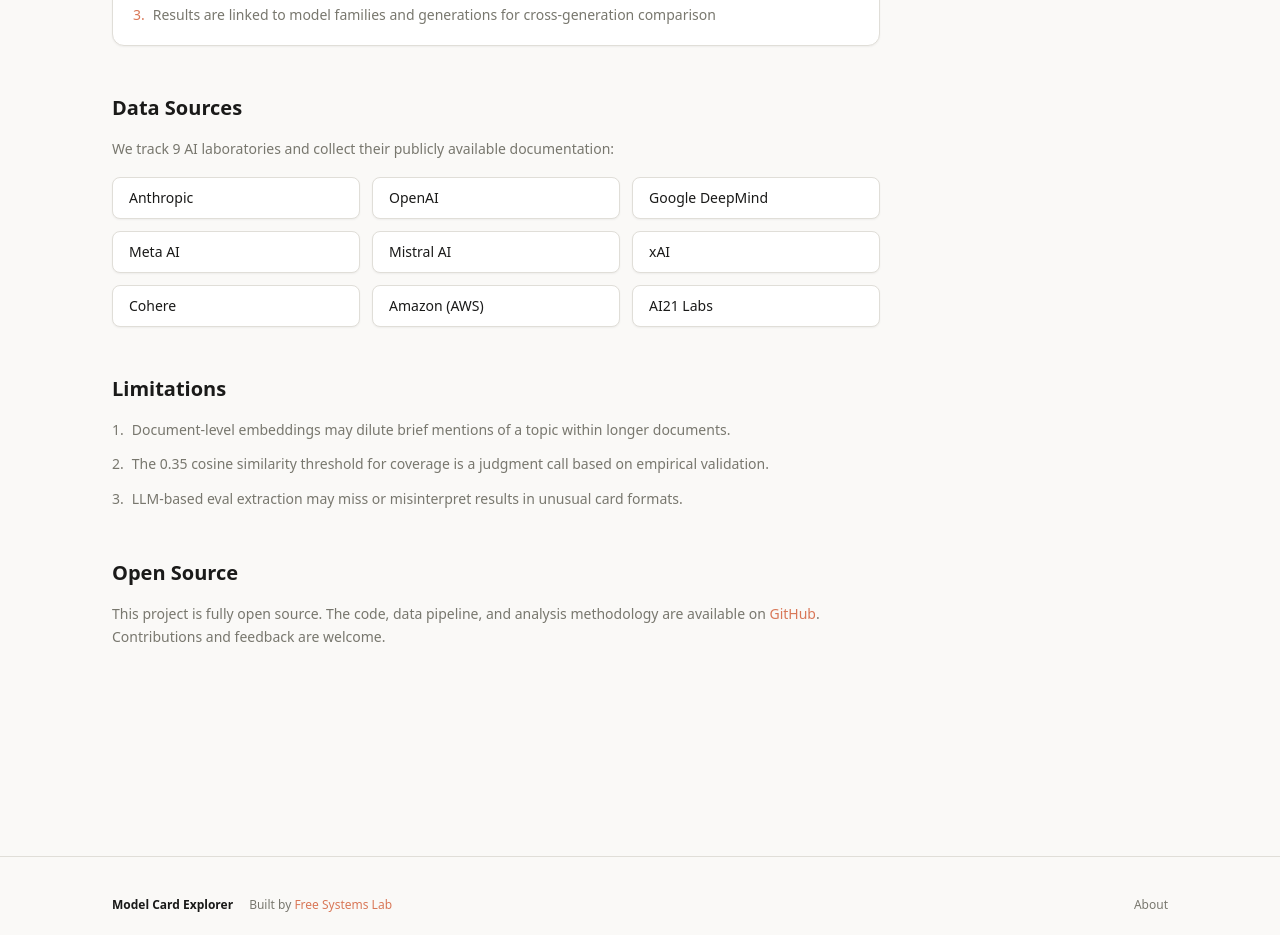
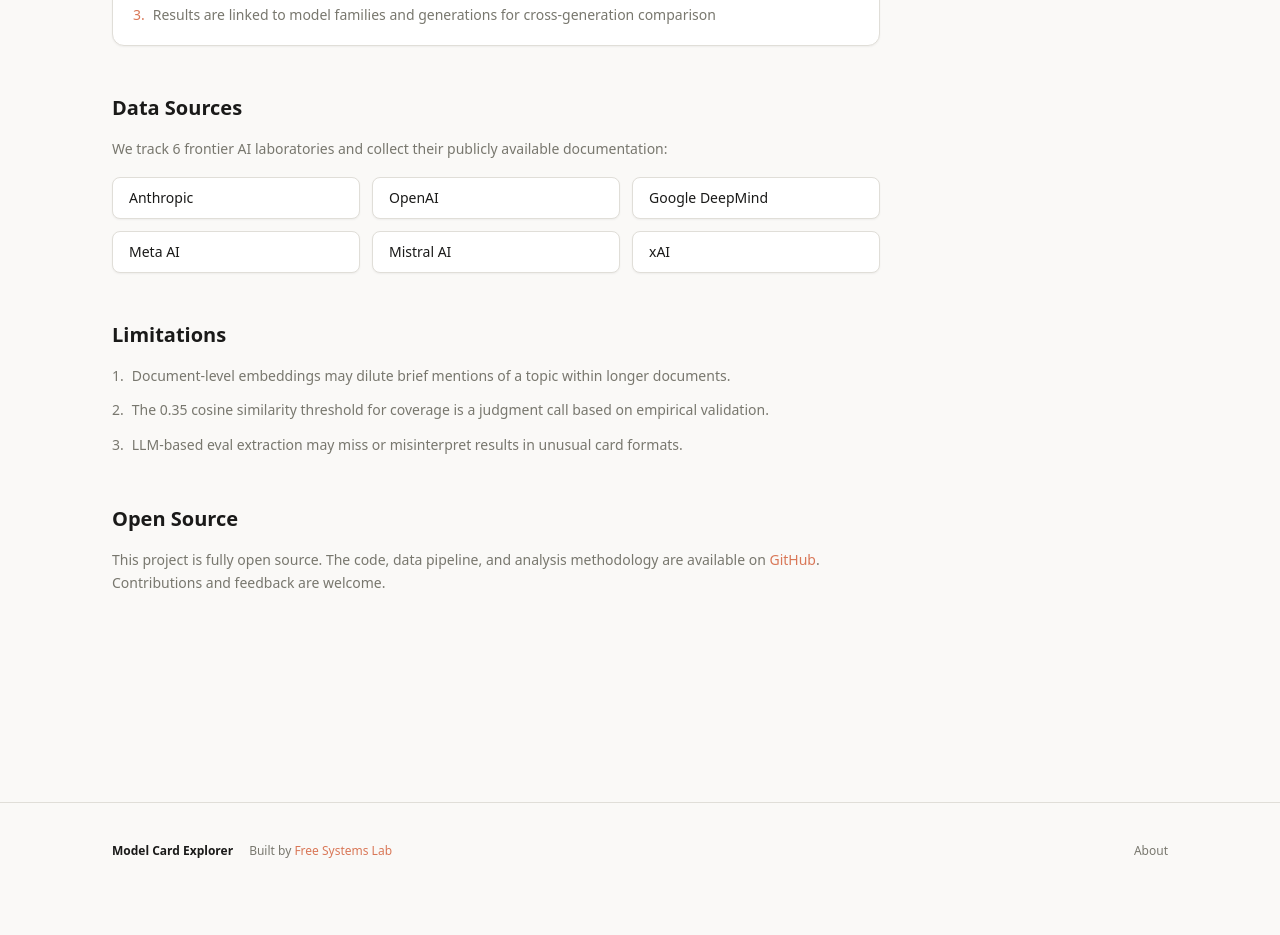
Before and after one commit to owizdom/ai-research-model-cards, a Next.js app in the folder apps/web/: page /about in a window 1280 px wide. Shown: the part 960-1895 px from the top of the page. After the commit the page ends 1859 px from the top, so only its background shows below. Built offline with nearby package versions, Linux system fonts and the light colour scheme.

Commit message:
About page: update scope to 6 frontier labs
The Data Sources grid still listed Cohere, Amazon (AWS), and AI21 Labs
— leftover from the pre-Apr scope revert. DB is already 6-lab only;
this was the only stale reference in the UI.

```diff
--- a/apps/web/src/app/about/page.tsx
+++ b/apps/web/src/app/about/page.tsx
@@ -85,13 +85,12 @@
       <section className="mb-12">
         <h2 className="text-xl font-semibold mb-4">Data Sources</h2>
         <p className="text-sm text-[var(--muted)] leading-relaxed mb-4">
-          We track 9 AI laboratories and collect their publicly available documentation:
+          We track 6 frontier AI laboratories and collect their publicly available documentation:
         </p>
         <div className="grid grid-cols-1 sm:grid-cols-3 gap-3">
           {[
             "Anthropic", "OpenAI", "Google DeepMind",
             "Meta AI", "Mistral AI", "xAI",
-            "Cohere", "Amazon (AWS)", "AI21 Labs",
           ].map(lab => (
             <div key={lab} className="px-4 py-2.5 rounded-lg border border-[var(--border)] bg-white shadow-sm text-sm">
               {lab}
```
